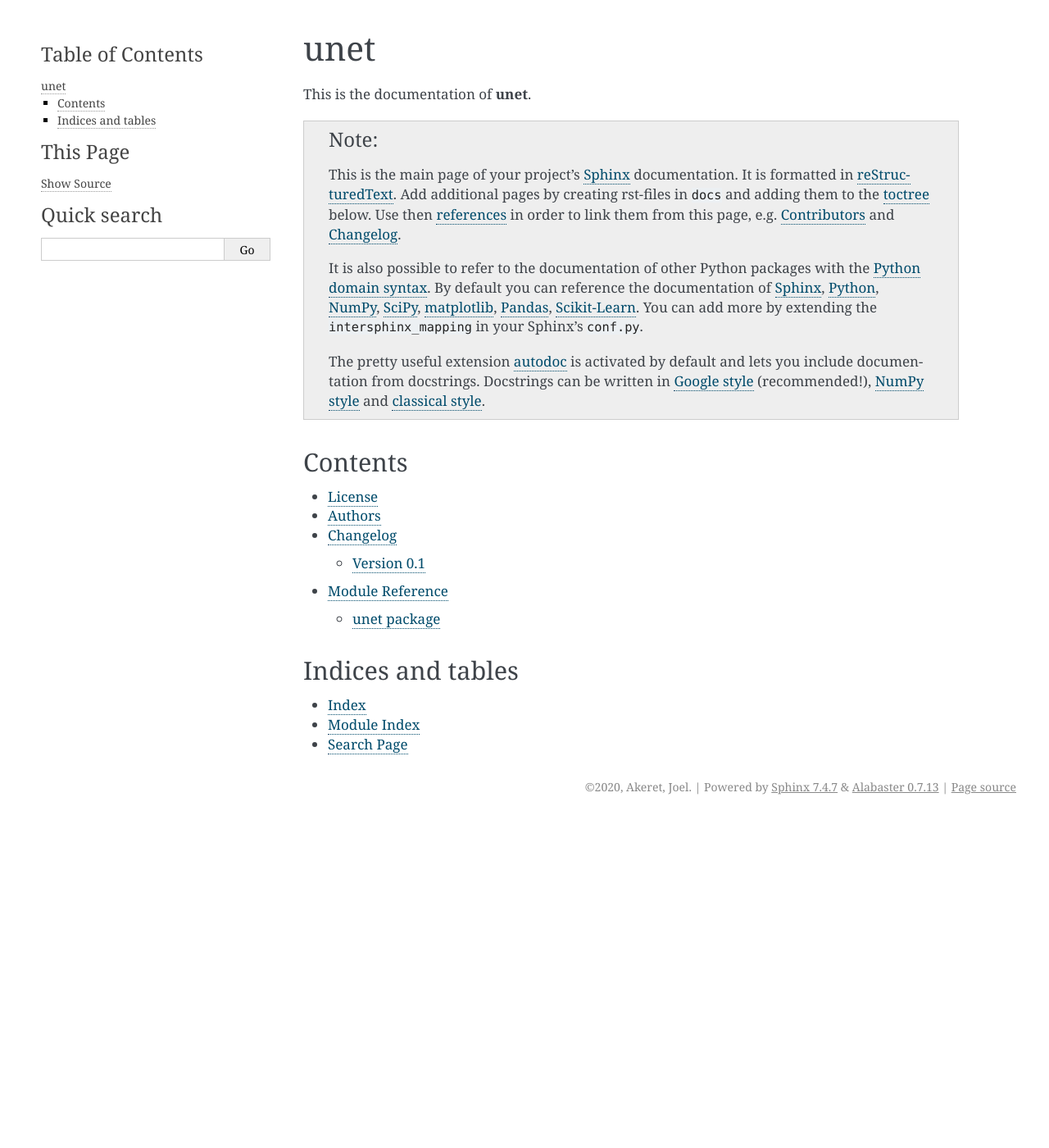
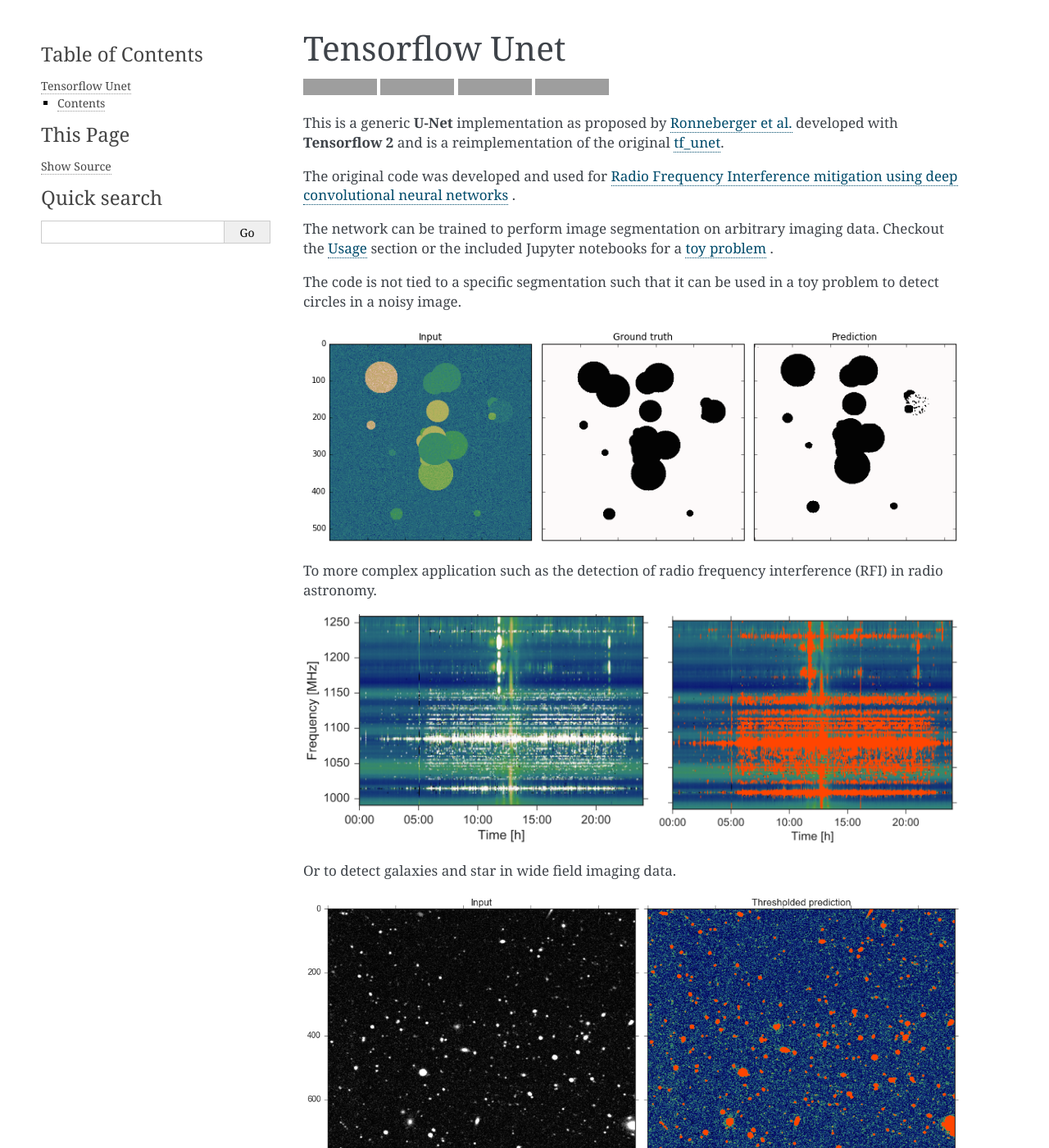
Before and after one commit to jakeret/unet, a Sphinx documentation site: the page built from docs/index.rst, in a window 1280 px wide and 1400 px high. Shown: the whole window at 82% size. Built offline with Sphinx 7.4.7, drawn with Linux system fonts in a browser that asks for light colours; pages that are not in the unit, such as notebooks, are missing from menus; some of the changed text lies outside the part shown; grey boxes are pictures that could not be loaded.

Commit message:
adding documentation

```diff
--- a/README.rst
+++ b/README.rst
@@ -1,19 +1,55 @@
-====
-unet
-====
+=============================
+Tensorflow Unet
+=============================
+
+.. image:: https://readthedocs.org/projects/tf-unet/badge/?version=latest
+	:target: http://unet.readthedocs.io/en/latest/?badge=latest
+	:alt: Documentation Status
+
+.. image:: http://img.shields.io/badge/arXiv-1609.09077-orange.svg?style=flat
+        :target: http://arxiv.org/abs/1609.09077
+
+.. image:: https://img.shields.io/badge/ascl-1611.002-blue.svg?colorB=262255
+        :target: http://ascl.net/1611.002
+
+.. image:: https://mybinder.org/badge.svg
+        :target: https://mybinder.org/v2/gh/jakeret/unet/master?filepath=notebooks%2Fcicles.ipynb
 
 
-Add a short description here!
+This is a generic **U-Net** implementation as proposed by `Ronneberger et al. <https://arxiv.org/pdf/1505.04597.pdf>`_ developed with **Tensorflow 2** and is a reimplementation of the original `tf_unet <https://github.com/jakeret/tf_unet>`_.
+
+The original code was developed and used for `Radio Frequency Interference mitigation using deep convolutional neural networks <http://arxiv.org/abs/1609.09077>`_ .
+
+The network can be trained to perform image segmentation on arbitrary imaging data. Checkout the `Usage <http://unet.readthedocs.io/en/latest/usage.html>`_ section or the included Jupyter notebooks for a `toy problem <https://github.com/jakeret/unet/blob/master/notebooks/circles.ipynb>`_ .
+
+The code is not tied to a specific segmentation such that it can be used in a toy problem to detect circles in a noisy image.
+
+.. image:: https://raw.githubusercontent.com/jakeret/unet/master/docs/toy_problem.png
+   :alt: Segmentation of a toy problem.
+   :align: center
+
+To more complex application such as the detection of radio frequency interference (RFI) in radio astronomy.
+
+.. image:: https://raw.githubusercontent.com/jakeret/unet/master/docs/rfi.png
+   :alt: Segmentation of RFI in radio data.
+   :align: center
+
+Or to detect galaxies and star in wide field imaging data.
+
+.. image:: https://raw.githubusercontent.com/jakeret/unet/master/docs/galaxies.png
+   :alt: Segmentation of a galaxies.
+   :align: center
 
 
-Description
-===========
-
-A longer description of your project goes here...
+As you use **unet** for your exciting discoveries, please cite the paper that describes the package::
 
 
-Note
-====
-
-This project has been set up using PyScaffold 3.2.3. For details and usage
-information on PyScaffold see https://pyscaffold.org/.
+	@article{akeret2017radio,
+	  title={Radio frequency interference mitigation using deep convolutional neural networks},
+	  author={Akeret, Joel and Chang, Chihway and Lucchi, Aurelien and Refregier, Alexandre},
+	  journal={Astronomy and Computing},
+	  volume={18},
+	  pages={35--39},
+	  year={2017},
+	  publisher={Elsevier}
+	}
--- /dev/null
+++ b/docs/contributing.rst
@@ -0,0 +1 @@
+.. include:: ../CONTRIBUTING.rst
--- a/docs/index.rst
+++ b/docs/index.rst
@@ -1,26 +1,4 @@
-====
-unet
-====
-
-This is the documentation of **unet**.
-
-.. note::
-
-    This is the main page of your project's `Sphinx`_ documentation.
-    It is formatted in `reStructuredText`_. Add additional pages
-    by creating rst-files in ``docs`` and adding them to the `toctree`_ below.
-    Use then `references`_ in order to link them from this page, e.g.
-    :ref:`authors` and :ref:`changes`.
-
-    It is also possible to refer to the documentation of other Python packages
-    with the `Python domain syntax`_. By default you can reference the
-    documentation of `Sphinx`_, `Python`_, `NumPy`_, `SciPy`_, `matplotlib`_,
-    `Pandas`_, `Scikit-Learn`_. You can add more by extending the
-    ``intersphinx_mapping`` in your Sphinx's ``conf.py``.
-
-    The pretty useful extension `autodoc`_ is activated by default and lets
-    you include documentation from docstrings. Docstrings can be written in
-    `Google style`_ (recommended!), `NumPy style`_ and `classical style`_.
+.. include:: ../README.rst
 
 
 Contents
@@ -29,31 +7,10 @@
 .. toctree::
    :maxdepth: 2
 
-   License <license>
+   installation
+   usage
+   Module Reference <unet>
+   contributing
    Authors <authors>
    Changelog <changelog>
-   Module Reference <api/modules>
-
-
-Indices and tables
-==================
-
-* :ref:`genindex`
-* :ref:`modindex`
-* :ref:`search`
-
-.. _toctree: http://www.sphinx-doc.org/en/master/usage/restructuredtext/directives.html
-.. _reStructuredText: http://www.sphinx-doc.org/en/master/usage/restructuredtext/basics.html
-.. _references: http://www.sphinx-doc.org/en/stable/markup/inline.html
-.. _Python domain syntax: http://sphinx-doc.org/domains.html#the-python-domain
-.. _Sphinx: http://www.sphinx-doc.org/
-.. _Python: http://docs.python.org/
-.. _Numpy: http://docs.scipy.org/doc/numpy
-.. _SciPy: http://docs.scipy.org/doc/scipy/reference/
-.. _matplotlib: https://matplotlib.org/contents.html#
-.. _Pandas: http://pandas.pydata.org/pandas-docs/stable
-.. _Scikit-Learn: http://scikit-learn.org/stable
-.. _autodoc: http://www.sphinx-doc.org/en/stable/ext/autodoc.html
-.. _Google style: https://github.com/google/styleguide/blob/gh-pages/pyguide.md#38-comments-and-docstrings
-.. _NumPy style: https://numpydoc.readthedocs.io/en/latest/format.html
-.. _classical style: http://www.sphinx-doc.org/en/stable/domains.html#info-field-lists
+   License <license>
```
Also changed, not shown: AUTHORS.rst (+17 -3 lines), CONTRIBUTING.rst (added, +55 -0 lines), docs/installation.rst (added, +13 -0 lines), docs/modules.rst (added, +7 -0 lines), docs/unet.rst (added, +70 -0 lines), docs/usage.rst (added, +35 -0 lines), docs/galaxies.png (added), docs/rfi.png (added), docs/toy_problem.png (added), 5 other files.
